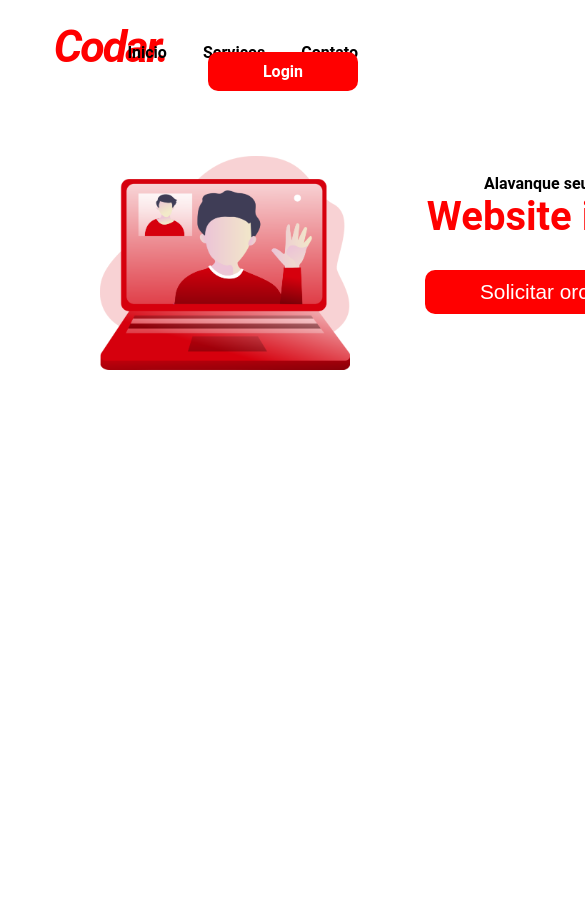
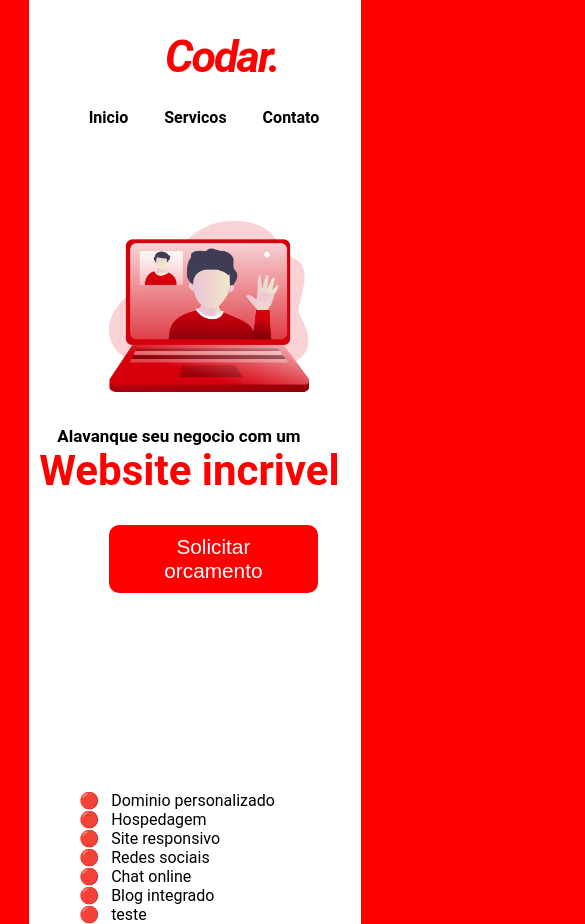
Before and after one commit to victorsantosvs/devchallenges, a plain HTML site: page codar/index.html in a window 390 px wide. Shown: the top 924 px of the page, 585 px wide, since content can reach past the window. Before the commit the page ends 844 px from the top, so only its background shows below. Drawn offline with Linux system fonts and the light colour scheme.

Commit message:
melhorias no código, adição de responsividade e versão mobile

```diff
--- a/codar/index.html
+++ b/codar/index.html
@@ -10,18 +10,16 @@
 </head>
 
 <body>
+    <section id="mobile">
         <h1>Codar.</h1>
         <nav>
-        <ul>
+            <ul class="menu">
                 <li><a href="">Inicio</a></li>
                 <li><a href="">Servicos</a></li>
                 <li><a href="">Contato</a></li>
                 <li><a class="bt" href="">Login</a></li>
             </ul>
         </nav>
-
-
-
         <main>
             <section id="principal">
                 <img src="imagens/video_call.png" alt="">
@@ -31,7 +29,22 @@
                     <button>Solicitar orcamento</button>
                 </section>
             </section>
+            <br>
 
+
+            <section id="secundaria">
+                <img src="" alt="">
+                <ul class="lista">
+                    <li>Dominio personalizado</li>
+                    <li>Hospedagem</li>
+                    <li>Site responsivo</li>
+                    <li>Redes sociais</li>
+                    <li>Chat online</li>
+                    <li>Blog integrado</li>
+                    <li>teste</li>
+                </ul>
+            </section>
+    </section>
     </main>
     <footer></footer>
 </body>
--- a/codar/style.css
+++ b/codar/style.css
@@ -6,7 +6,6 @@
 @import url('https://fonts.googleapis.com/css2?family=Roboto&display=swap');
 
 :root {
-    --fonte1: Arial, Helvetica, sans-serif;
     --fonte2: 'Roboto', sans-serif;
 }
 
@@ -16,8 +15,8 @@ body {
 }
 main {
     background-color: white;
-    max-width: 1440px;
-    min-width: 768px;
+    max-width: 1920px;
+
     margin: auto;
 }
 h1 {
@@ -32,7 +31,7 @@ nav {
     text-align: right;
     margin-top: -30px;
 }
-li {
+.menu li {
     display: inline-block;
     margin-right: 2em;
 
@@ -49,23 +48,23 @@ a {
     padding: 10px 55px;
 }
 section#principal {
-    margin-right: 55px;
+    margin-right: 15%;
     margin-top: 75px;
     margin-left: 100px;
 }
 img {
     width: 400px;
+
 }
 section#conteiner {
     text-align: right;
-
     margin-top: -250px;
 }
 p {
-    font-size: 1.3em;
+    font-size: 24px;
 }
 p.textred {
-    font-size: 3.5em;
+    font-size: 64px;
     color: red;
     margin-bottom: 30px;
 }
@@ -77,13 +76,60 @@ button {
     border-radius: 10px;
     padding: 10px 55px;
 }
+ul {
+    margin-left: 50px;
+}
 
-@media screen and (max-width: 1020px) {
+section#secundaria {
+    margin-top: 10em;
+}
+
+ul.lista {
+    font-family: var(--fonte2);
+    font-weight: lighter;
+    list-style-position: inside;
+    list-style-type: '\1F534\00A0\00A0\00A0';
+}
+
+
+
+
+
+
+
+
+@media screen and (max-width: 1400px) {
     img {
-        width: 350px;
+        width: 400px;
     }
     p {
-        font-size: 1em;
+        font-size: 22px;
+    }
+    p.textred {
+        font-size: 60px;
+        color: red;
+        margin-bottom: 30px;
+    }
+}
+@media screen and (max-width: 1280px) {
+    img {
+        width: 400px;
+    }
+    p {
+        font-size: 20px;
+    }
+    p.textred {
+        font-size: 55px;
+        color: red;
+        margin-bottom: 30px;
+    }
+}
+@media screen and (max-width: 1140px) {
+    img {
+        width: 370px;
+    }
+    p {
+        font-size: 1.2em;
     }
     p.textred {
         font-size: 3em;
@@ -91,14 +137,50 @@ button {
         margin-bottom: 30px;
     }
 }
-@media screen and (max-width: 910px) {
+@media screen and (max-width: 990px) {
     img {
-        width: 250px;
+        width: 320px;
     }
     section#conteiner {
         text-align: right;
 
-        margin-top: -200px;
+        margin-top: -230px;
+    }
+    p {
+        font-size: 1em;
+    }
+    p.textred {
+        font-size: 2.7em;
+        color: red;
+        margin-bottom: 30px;
+    }
+}
+@media screen and (max-width: 950px) {
+    img {
+        width: 320px;
+    }
+    section#conteiner {
+        text-align: right;
+
+    }
+    p {
+        font-size: 1em;
+    }
+    p.textred {
+        font-size: 2.7em;
+        color: red;
+        margin-bottom: 30px;
+        margin-left: 30px;
+    }
+}
+@media screen and (max-width: 900px) {
+    img {
+        width: 280px;
+    }
+    section#conteiner {
+        text-align: right;
+
+        margin-top: -190px;
     }
     p {
         font-size: 1em;
@@ -109,3 +191,117 @@ button {
         margin-bottom: 30px;
     }
 }
+@media screen and (max-width: 830px) {
+    img {
+        width: 250px;
+    }
+    section#conteiner {
+        text-align: right;
+
+        margin-top: -170px;
+    }
+    p {
+        font-size: 1em;
+    }
+    p.textred {
+        font-size: 2.3em;
+        color: red;
+        margin-bottom: 30px;
+    }
+}
+
+
+/* TABLET */
+
+
+@media screen and (max-width: 780px) {
+    body {
+        background-color: red;
+
+    }
+    #mobile {
+        background-color: white;
+        width: 80vw;
+        margin: auto;
+        padding-top: 10px;
+    }
+
+    h1 {
+        text-align: center;
+
+    }
+    nav {
+        margin-top: 25px;
+        background-color: white;
+        text-align: center;
+    }
+    .bt {
+        display: none;
+    }
+    img {
+        width: 300px;
+        margin-left: 50px;
+    }
+    section#conteiner {
+        text-align: left;
+        margin-top: 30px;
+
+    }
+    p {
+        white-space: nowrap;
+        margin-left: 30px;
+        font-size: 20px;
+    }
+    p.textred {
+        font-size: 50px;
+    }
+}
+
+
+
+
+
+
+/* MOBILE */
+
+@media screen and (max-width: 680px) {
+    body {
+        background-color: red;
+
+    }
+    #mobile {
+        background-color: white;
+        width: 85vw;
+        margin: auto;
+        padding-top: 10px;
+    }
+
+    h1 {
+        text-align: center;
+
+    }
+    nav {
+        margin-top: 25px;
+        background-color: white;
+        text-align: center;
+    }
+    .bt {
+        display: none;
+    }
+    img {
+        width: 200px;
+        margin: auto;
+    }
+    section#principal {
+        margin-left: 80px;
+    }
+    p {
+        white-space: nowrap;
+        margin-left: -52px;
+        font-size: 17px;
+    }
+    p.textred {
+        font-size: 42px;
+        margin-left: -70px;
+    }
+}
```
Lines whose indentation alone changed are shown as unchanged.
